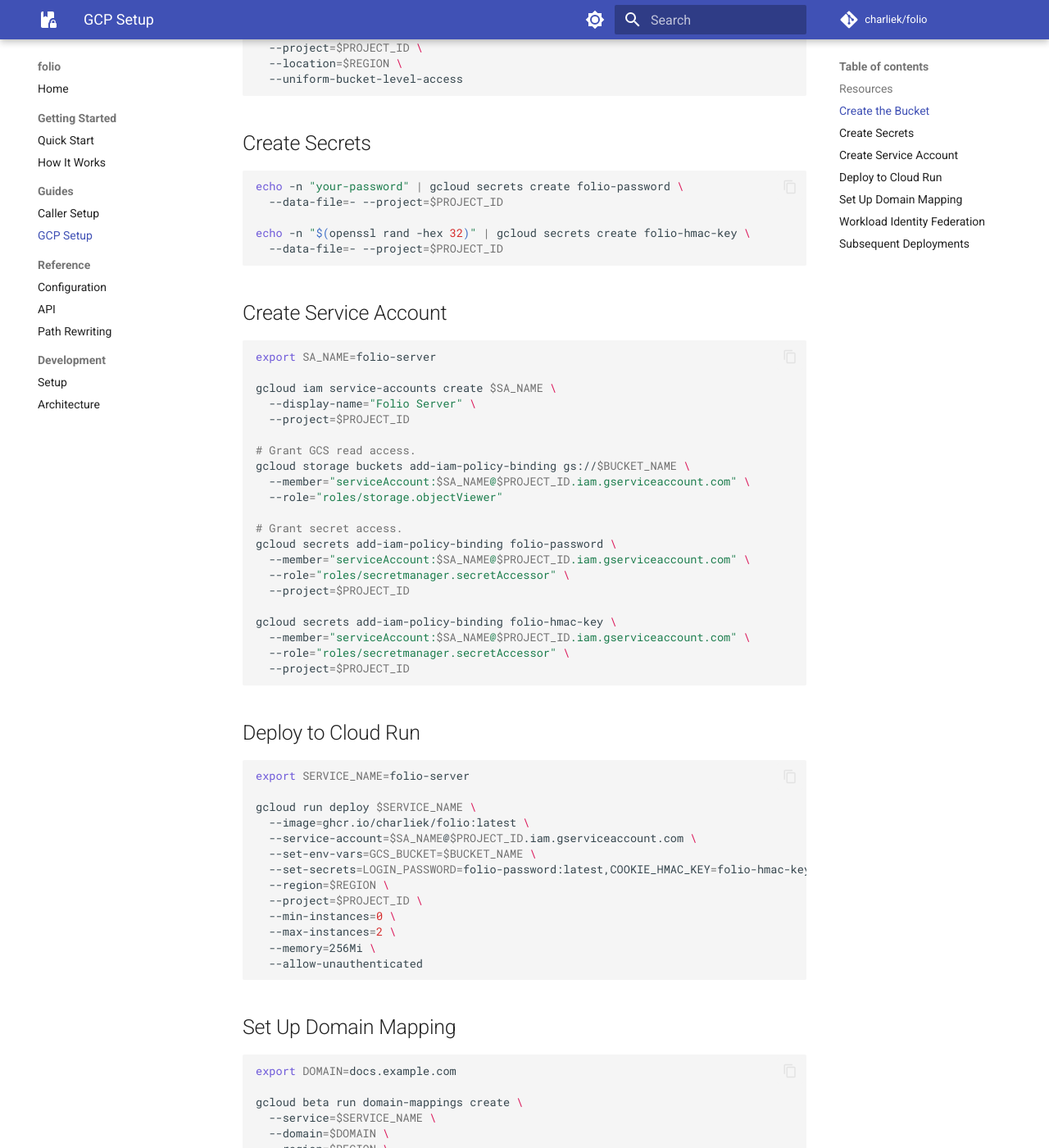
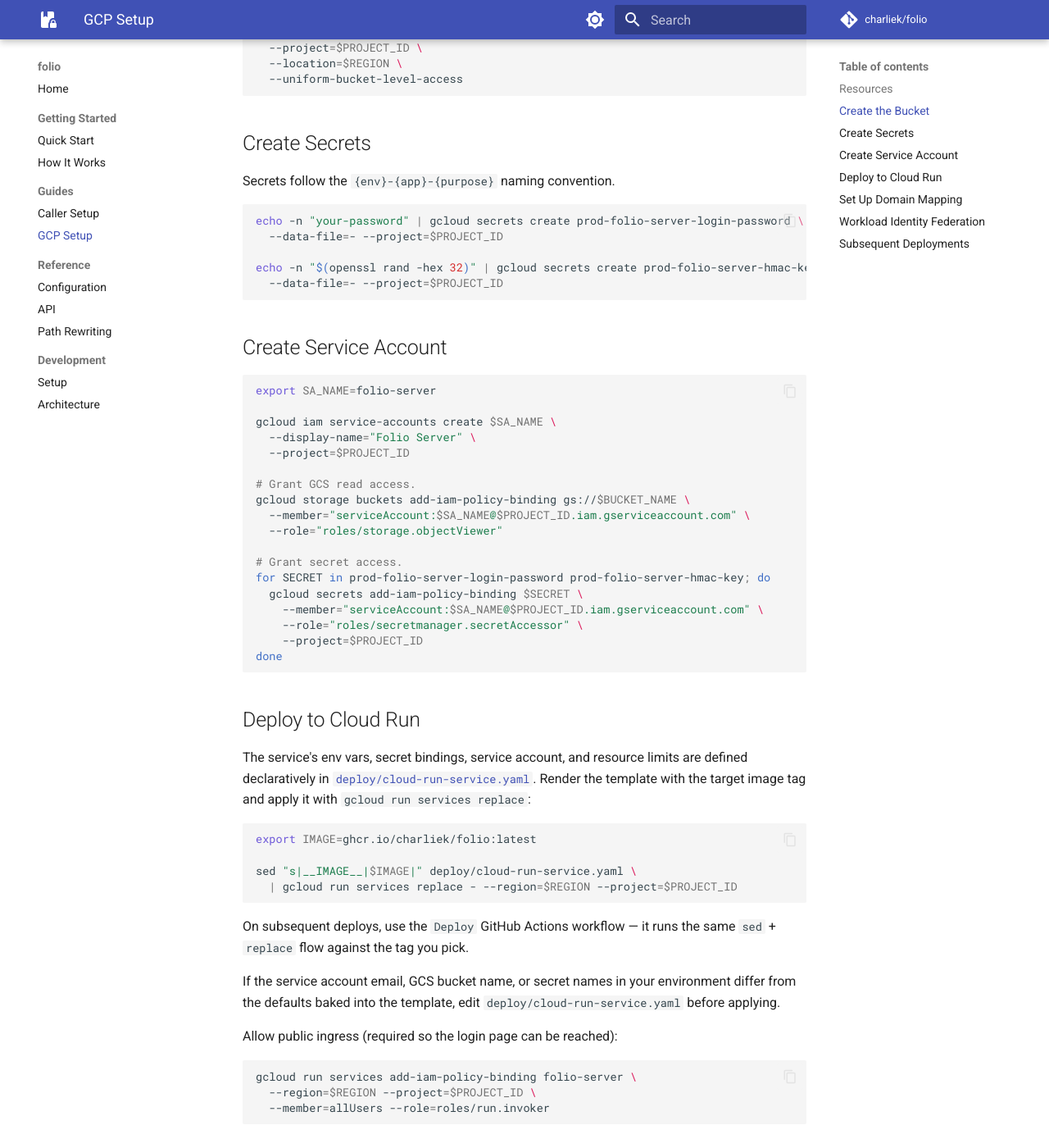
Before and after one commit to charliek/folio, an MkDocs documentation site: the page built from docs/guides/gcp-setup.md, in a window 1280 px wide and 1400 px high, scrolled down 733 px. Shown: the whole window at 82% size. Built offline with MkDocs 1.6.1 and Material for MkDocs 9.7.7, drawn with Linux system fonts in a browser that asks for light colours; comment, search, counter and statistics services are not loaded.

Commit message:
Rename prod secrets to {env}-{app}-{purpose} convention
Renames Secret Manager secrets from folio-password and folio-hmac-key
to prod-folio-server-login-password and prod-folio-server-hmac-key so
they match the project-wide {env}-{app}-{purpose} naming convention
shared with sibling apps (slauth, callbell, slaudio). Prevents a future
name collision of the kind that caused a recent outage between slauth
and CallBell.

Also introduces deploy/cloud-run-service.yaml as the checked-in source
of truth for the service's env vars, secret bindings, service account,
and resources. The deploy workflow now renders it with the target image
tag and runs gcloud run services replace instead of gcloud run services
update --image.

Live state migrated out-of-band before this commit: the prod service
already references the new secret names, and the old secrets have been
deleted.

Co-Authored-By: Claude Opus 4.7 (1M context) <noreply@anthropic.com>

````diff
--- a/docs/guides/gcp-setup.md
+++ b/docs/guides/gcp-setup.md
@@ -27,11 +27,13 @@ gcloud storage buckets create gs://$BUCKET_NAME \
 
 ## Create Secrets
 
+Secrets follow the `{env}-{app}-{purpose}` naming convention.
+
 ```bash
-echo -n "your-password" | gcloud secrets create folio-password \
+echo -n "your-password" | gcloud secrets create prod-folio-server-login-password \
   --data-file=- --project=$PROJECT_ID
 
-echo -n "$(openssl rand -hex 32)" | gcloud secrets create folio-hmac-key \
+echo -n "$(openssl rand -hex 32)" | gcloud secrets create prod-folio-server-hmac-key \
   --data-file=- --project=$PROJECT_ID
 ```
 
@@ -50,33 +52,41 @@ gcloud storage buckets add-iam-policy-binding gs://$BUCKET_NAME \
   --role="roles/storage.objectViewer"
 
 # Grant secret access.
-gcloud secrets add-iam-policy-binding folio-password \
-  --member="serviceAccount:$SA_NAME@$PROJECT_ID.iam.gserviceaccount.com" \
-  --role="roles/secretmanager.secretAccessor" \
-  --project=$PROJECT_ID
-
-gcloud secrets add-iam-policy-binding folio-hmac-key \
-  --member="serviceAccount:$SA_NAME@$PROJECT_ID.iam.gserviceaccount.com" \
-  --role="roles/secretmanager.secretAccessor" \
-  --project=$PROJECT_ID
+for SECRET in prod-folio-server-login-password prod-folio-server-hmac-key; do
+  gcloud secrets add-iam-policy-binding $SECRET \
+    --member="serviceAccount:$SA_NAME@$PROJECT_ID.iam.gserviceaccount.com" \
+    --role="roles/secretmanager.secretAccessor" \
+    --project=$PROJECT_ID
+done
 ```
 
 ## Deploy to Cloud Run
 
+The service's env vars, secret bindings, service account, and resource
+limits are defined declaratively in [`deploy/cloud-run-service.yaml`](https://github.com/charliek/folio/blob/main/deploy/cloud-run-service.yaml).
+Render the template with the target image tag and apply it with
+`gcloud run services replace`:
+
 ```bash
-export SERVICE_NAME=folio-server
+export IMAGE=ghcr.io/charliek/folio:latest
 
-gcloud run deploy $SERVICE_NAME \
-  --image=ghcr.io/charliek/folio:latest \
-  --service-account=$SA_NAME@$PROJECT_ID.iam.gserviceaccount.com \
-  --set-env-vars=GCS_BUCKET=$BUCKET_NAME \
-  --set-secrets=LOGIN_PASSWORD=folio-password:latest,COOKIE_HMAC_KEY=folio-hmac-key:latest \
-  --region=$REGION \
-  --project=$PROJECT_ID \
-  --min-instances=0 \
-  --max-instances=2 \
-  --memory=256Mi \
-  --allow-unauthenticated
+sed "s|__IMAGE__|$IMAGE|" deploy/cloud-run-service.yaml \
+  | gcloud run services replace - --region=$REGION --project=$PROJECT_ID
+```
+
+On subsequent deploys, use the `Deploy` GitHub Actions workflow —
+it runs the same `sed` + `replace` flow against the tag you pick.
+
+If the service account email, GCS bucket name, or secret names in
+your environment differ from the defaults baked into the template,
+edit `deploy/cloud-run-service.yaml` before applying.
+
+Allow public ingress (required so the login page can be reached):
+
+```bash
+gcloud run services add-iam-policy-binding folio-server \
+  --region=$REGION --project=$PROJECT_ID \
+  --member=allUsers --role=roles/run.invoker
 ```
 
 ## Set Up Domain Mapping
````
Also changed, not shown: CLAUDE.md (+1 -0 lines), README.md (+10 -7 lines), docs/getting-started/quick-start.md (+10 -6 lines), docs/reference/configuration.md (+1 -1 lines), 3 other files.
